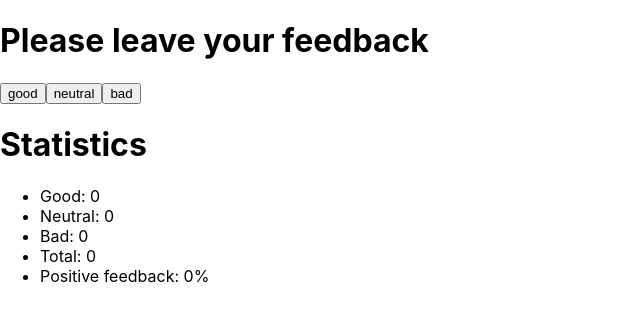
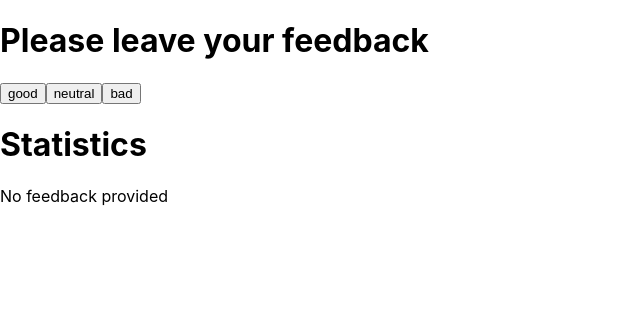
Before and after one commit to rafalszewczyk890/goit-react-hw-02-feedback-reprise, a React (Create React App) app: page / in a window 1280 px wide. Shown: the top 322 px of the page, without its empty margins (0-640 px from the left). Built offline with nearby package versions, Linux system fonts and the light colour scheme.

Commit message:
Completed

```diff
--- a/src/components/App.jsx
+++ b/src/components/App.jsx
@@ -2,6 +2,7 @@ import React, { Component } from 'react';
 import Statistics from './Statistics';
 import FeedbackOptions from './FeedbackOptions';
 import Section from './Section';
+import Notification from './Notification';
 
 class App extends Component {
   state = {
@@ -40,6 +41,7 @@ class App extends Component {
   };
 
   render() {
+    const { good, neutral, bad } = this.state;
     return (
       <>
         <Section title="Please leave your feedback">
@@ -49,13 +51,17 @@ class App extends Component {
           />
         </Section>
         <Section title="Statistics">
-          <Statistics
-            good={this.state.good}
-            neutral={this.state.neutral}
-            bad={this.state.bad}
-            total={this.countTotalFeedback()}
-            positivePercentage={this.countPositiveFeedbackPercentage()}
-          />
+          {this.countTotalFeedback() === 0 ? (
+            <Notification message="No feedback provided" />
+          ) : (
+            <Statistics
+              good={good}
+              neutral={neutral}
+              bad={bad}
+              total={this.countTotalFeedback()}
+              positivePercentage={this.countPositiveFeedbackPercentage()}
+            />
+          )}
         </Section>
       </>
     );
--- /dev/null
+++ b/src/components/Notification.jsx
@@ -0,0 +1,8 @@
+import React, { Component } from 'react';
+
+export default class Notification extends Component {
+  render() {
+    const { message } = this.props;
+    return <p>{message}</p>;
+  }
+}
```
